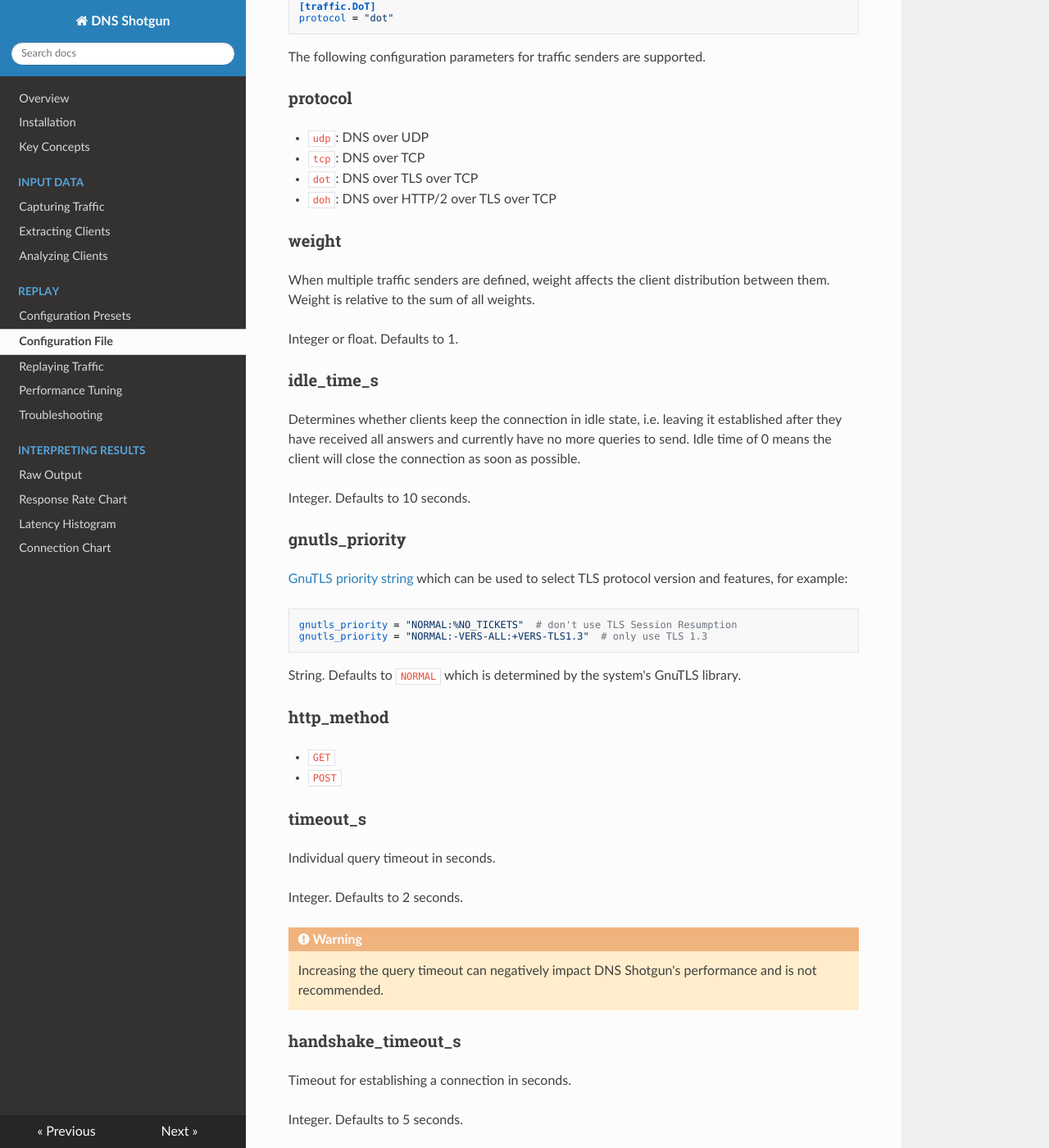
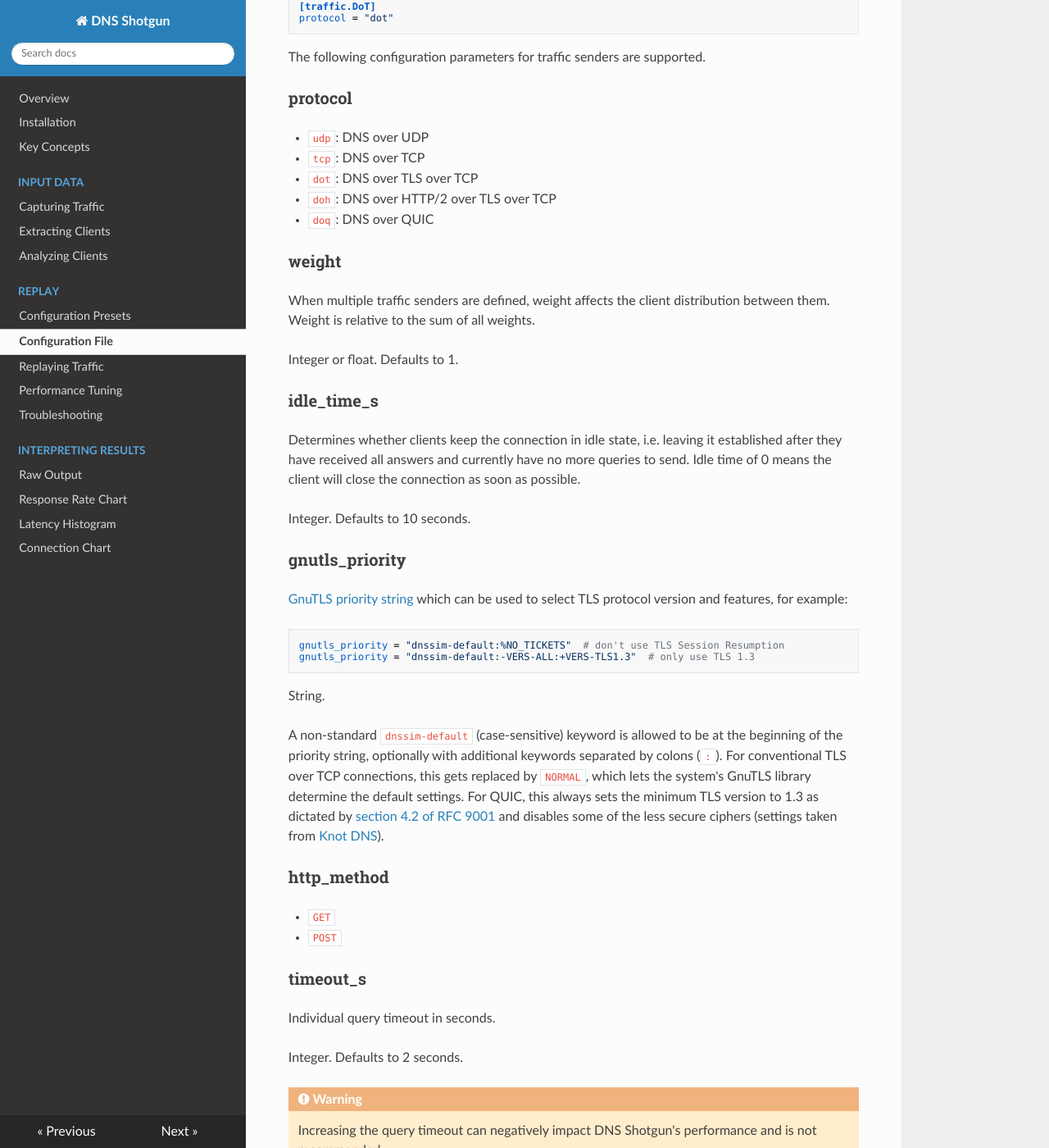
Before and after one commit to CZ-NIC/shotgun, an MkDocs documentation site: the page built from docs/configuration-file.md, in a window 1280 px wide and 1400 px high, scrolled down 781 px. Shown: the whole window at 82% size. Built offline with MkDocs 1.6.1, drawn with Linux system fonts in a browser that asks for light colours; nearby versions of some CDN libraries; some of the changed text lies outside the part shown.

Commit message:
Add documentation and preset configs for DNS-over-QUIC

````diff
--- a/docs/configuration-file.md
+++ b/docs/configuration-file.md
@@ -32,6 +32,7 @@
 - `tcp`: DNS over TCP
 - `dot`: DNS over TLS over TCP
 - `doh`: DNS over HTTP/2 over TLS over TCP
+- `doq`: DNS over QUIC
 
 ### weight
 
@@ -56,11 +57,21 @@
 which can be used to select TLS protocol version and features, for example:
 
 ```
-gnutls_priority = "NORMAL:%NO_TICKETS"  # don't use TLS Session Resumption
-gnutls_priority = "NORMAL:-VERS-ALL:+VERS-TLS1.3"  # only use TLS 1.3
+gnutls_priority = "dnssim-default:%NO_TICKETS"  # don't use TLS Session Resumption
+gnutls_priority = "dnssim-default:-VERS-ALL:+VERS-TLS1.3"  # only use TLS 1.3
 ```
 
-String. Defaults to `NORMAL` which is determined by the system's GnuTLS library.
+String.
+
+A non-standard `dnssim-default` (case-sensitive) keyword is allowed to be at the
+beginning of the priority string, optionally with additional keywords separated
+by colons (`:`). For conventional TLS over TCP connections, this gets replaced
+by `NORMAL`, which lets the system's GnuTLS library determine the default
+settings. For QUIC, this always sets the minimum TLS version to 1.3 as dictated
+by [section 4.2 of RFC 9001](https://www.rfc-editor.org/rfc/rfc9001.html#section-4.2)
+and disables some of the less secure ciphers (settings taken from
+[Knot DNS](https://gitlab.nic.cz/knot/knot-dns/-/blob/v3.3.2/src/libknot/quic/quic.c#L50)).
+
 
 ### http_method
 
@@ -155,7 +166,7 @@
 ```
 [defaults]
 [defaults.traffic]
-gnutls_priority = "NORMAL:%NO_TICKETS"
+gnutls_priority = "dnssim-default:%NO_TICKETS"
 ```
 
 ## [input] section
````
Also changed, not shown: docs/configuration-presets.md (+2 -0 lines), docs/index.md (+10 -6 lines), docs/troubleshooting.md (+3 -1 lines), 3 other files.
